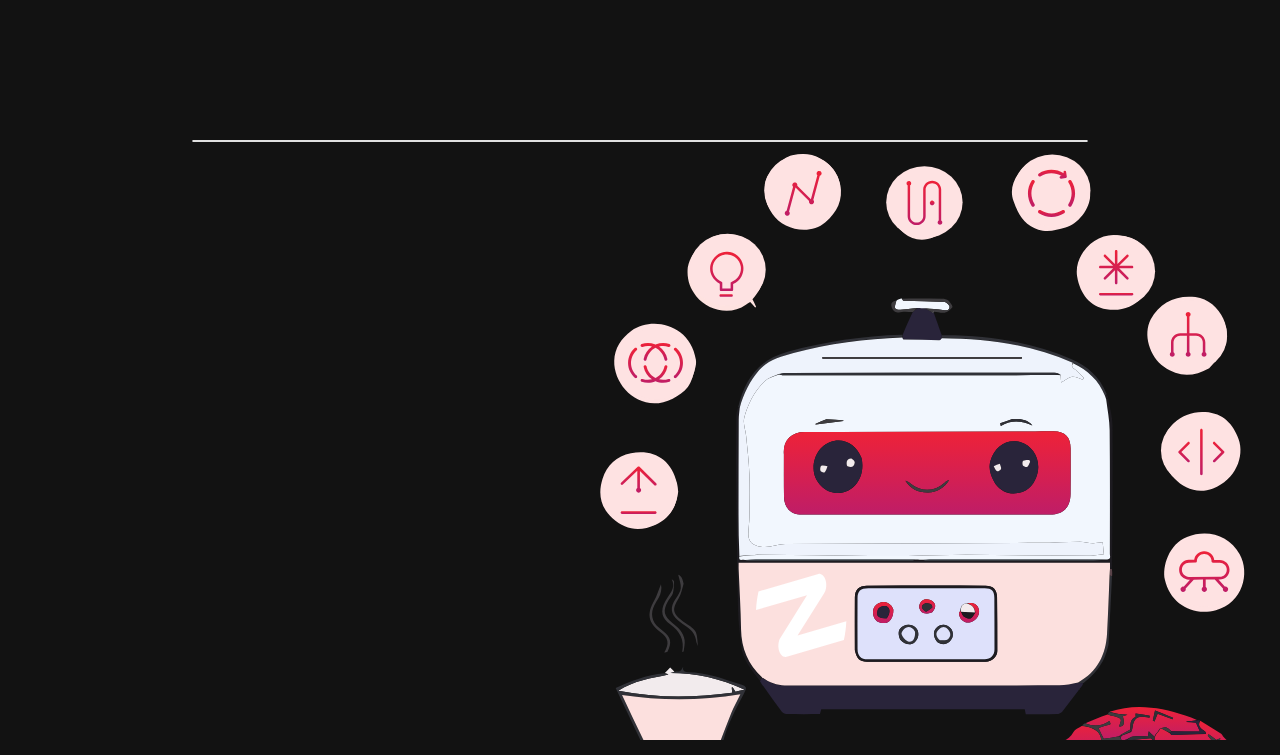
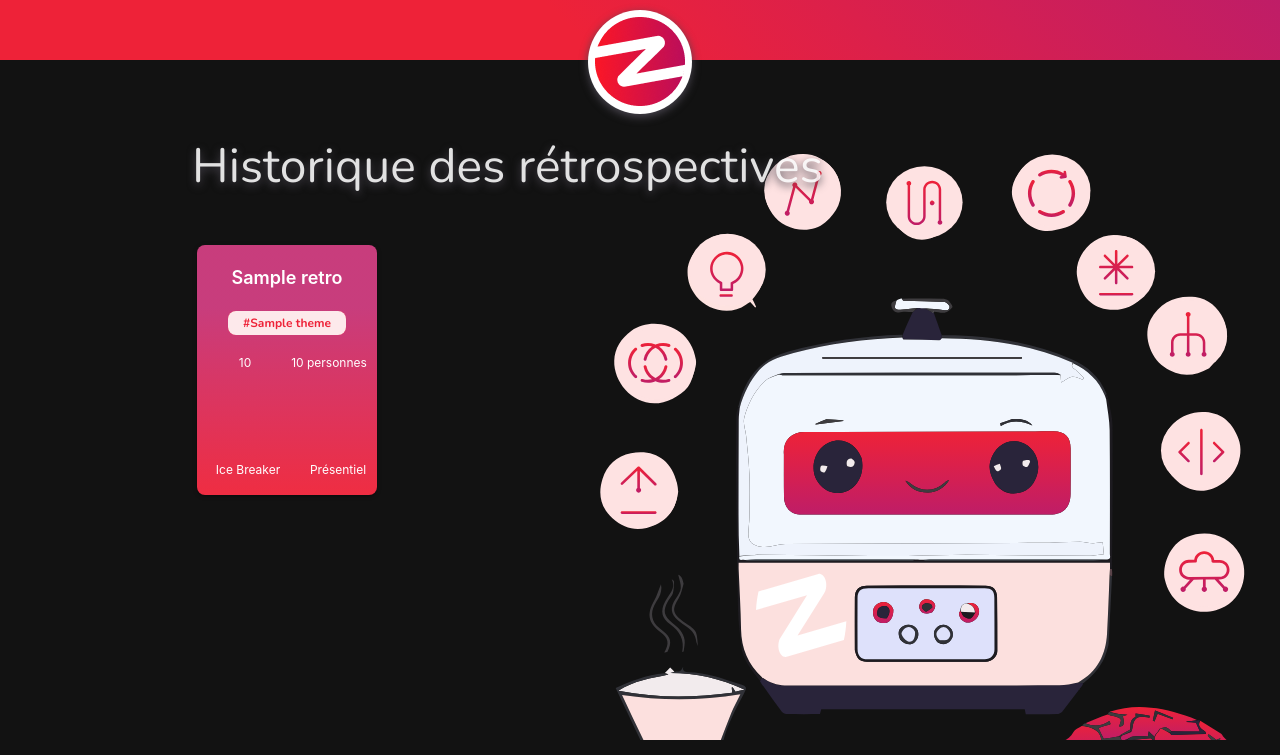
Before and after one commit to Zenika/cookeo-a-retro-lite, a Flask app: template templates/retro_history.html in a window 1280 px wide. Shown: the top 755 px of the page. Run offline with Flask 3, Linux system fonts and the light colour scheme; the template is opened without the code that fills it: most values are stand-ins (such as "Sample title", 1, 10 or a date in 2020); parts of the project's set-up code (start-up, migrations or seed data) failed here and were passed over; some web fonts are replaced.

Commit message:
[49] List of all retrospectives (#62)
* List of all retrospectives

* Add link on button

---------

Co-authored-by: winael <vinzjobard@gmail.com>

```diff
--- a/static/css/style.css
+++ b/static/css/style.css
@@ -371,7 +371,7 @@ input .email {
     }
 }
 
-.anecdotes {
+.anecdotes, .card-body {
     p {
         font-family: var(--zenika-font);
         font-size: 14px;
@@ -492,3 +492,69 @@ input .email {
 .waves-effect {
     text-shadow: none;
 }
+
+.retro-list {
+    li {
+        margin: 5px;
+        display: inline-block;
+    }
+}
+
+.card {
+    background-image: linear-gradient(0deg, #EE2238F2 0%, #BF1D67DB 75%);
+    display: inline-flex;
+    height: 250px;
+    width: 180px;
+    text-align: center;
+    text-shadow: none;
+    border: none;
+    color: var(--white);
+    border-radius: 8px;
+
+    .row {
+        margin-left: 0;
+        margin-right: 0;
+
+       .body-card {
+        .col {
+            padding: 0;
+        }
+       }
+    }
+
+    .card-title {
+        font-weight: 600;
+        line-height: 30px;
+        font-size: 1.2rem;
+        max-height: 90px;
+    }
+
+    .body-card {
+        line-height: 40px;
+    }
+
+    .card-body {
+        text-overflow: ellipsis;
+        overflow: hidden;
+
+        .distanciel {
+            font-size: 1.2rem;
+        }
+    }
+
+    .card-content {
+        display: flex;
+        flex-direction: column; /* Organiser les éléments verticalement */
+      }
+
+    .list-group {
+        line-height: 20px;
+        font-size: 0.8rem;
+    }
+
+    .card-footer {
+        position: absolute;
+        bottom: 15px;
+        width: 100%;
+    }
+}
--- /dev/null
+++ b/templates/_retro_history.html
@@ -0,0 +1,32 @@
+<div class="container">
+    <h1>Historique des rétrospectives</h1>
+    <div class="row">
+        <ul class="retro-list">
+            {% for retro in json_retrospectives %}
+            <li>
+                <button class="card" onclick="window.location.href='/result/{{ retro.plan_id }}'">
+                    <div class="card-body">
+                        <h5 class="card-title">{{ retro.title }}</h5>
+                        <div class="list-group list-group-flush row">
+                            <div class="body-card">
+                                <div class="list-group-item col s12"><span class="tag">#{{ retro.theme }}</span>
+                                </div>
+                                <div class="list-group-item col s6">{{ retro.duration }}</div>
+                                <div class="list-group-item col s6">{{ retro.attendees }} personnes</div>
+                            </div>
+                            <div class="card-footer">
+                                {% if retro.icebreaker is not none and retro.icebreaker != 'non' %}
+                                <div class="list-group-item col s6">Ice Breaker</div>
+                                {% endif %}
+                                {% if retro.distanciel is not none and retro.distanciel != 'non' %}
+                                <div class="list-group-item  col s6">Présentiel</div>
+                                {% endif %}
+                            </div>
+                        </div>
+                    </div>
+                </button>
+            </li>
+            {% endfor %}
+        </ul>
+    </div>
+</div>
--- a/templates/retro_history.html
+++ b/templates/retro_history.html
@@ -4,17 +4,14 @@
 {% include '_head.html' %}
 
 <body>
+    {% include '_header.html' %}
     <main>
-        <div class="container">
-            <div class="row">
-                <ul class="collection">
-                </ul>
-            </div>
-        </div>
+        {% include '_retro_history.html' %}
     </main>
 
     {% include '_footer.html' %}
 
     <script src="{{ url_for('static', filename='js/common.js')}}"></script>
 </body>
+
 </html>
--- a/templates/retro_not_found.html
+++ b/templates/retro_not_found.html
@@ -10,7 +10,6 @@
     <main>
         <div class="container">
             <div class="row">
-
                 <div class="retro-result col s12 m7" id="result">
                     <button type="button" onclick="window.location.href='{{ cancel_url }}'"
                         class="btn waves-effect waves-light"><i
```
Also changed, not shown: CHANGELOG.md.
